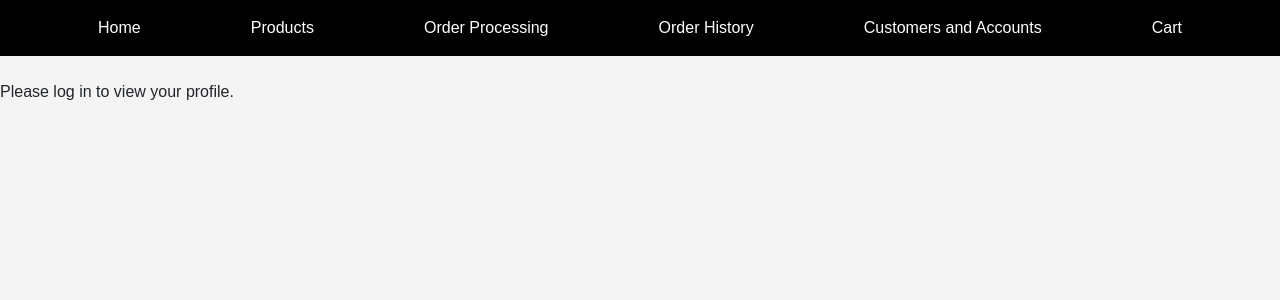
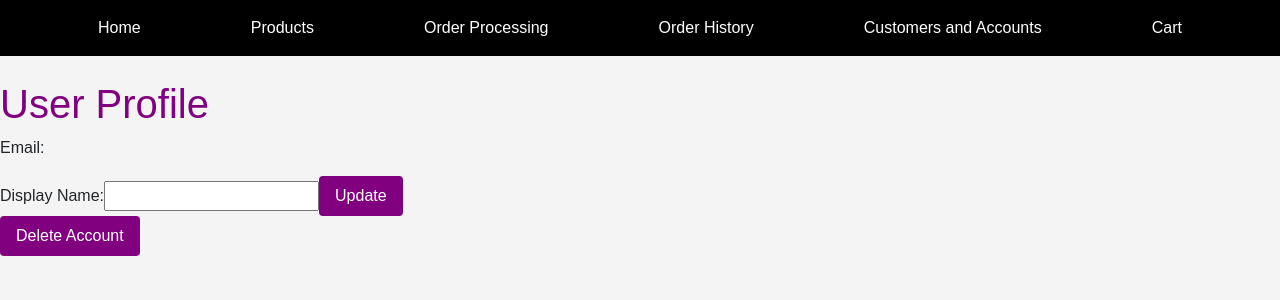
Before and after one commit to BUFFALOLO/E-CommerceAppWithFirebase, a React (Vite) app: page /profile in a window 1280 px wide. Shown: the top 300 px of the page. Built offline with nearby package versions, Linux system fonts and the light colour scheme; no server answers.

Commit message:
added a drop down feature for login/logout.profile

```diff
--- a/index.html
+++ b/index.html
@@ -8,6 +8,6 @@
   </head>
   <body>
     <div id="root"></div>
-    <script type="module" src="/src/main.jsx"></script>
+    <script type="module" src="./src/main.jsx"></script> <!-- Updated to relative path -->
   </body>
 </html>
--- a/src/App.jsx
+++ b/src/App.jsx
@@ -15,7 +15,7 @@ import { Route, Routes } from "react-router-dom";
 import CustomersAndAccountsMenu from "./components/CustomersAndAccountsMenu";
 import ShoppingCart from "./components/ShoppingCart";
 import Login from "./components/Auth/Login";
-import UserProfile from "./components/UserProfile";
+import UserProfile from "./components/UserProfile"; // Import UserProfile
 
 function App() {
   return (
--- a/src/components/CreateProductForm.jsx
+++ b/src/components/CreateProductForm.jsx
@@ -7,7 +7,7 @@ import 'bootstrap/dist/css/bootstrap.min.css';
 
 function ProductForm() {
   const [validated, setValidated] = useState(false);
-  const [newProduct, setNewProduct] = useState({
+    const [newProduct, setNewProduct] = useState({
     title: "",
     price: "",
     description: "",
--- a/src/components/NavBar.jsx
+++ b/src/components/NavBar.jsx
@@ -5,7 +5,7 @@ import { useSelector } from 'react-redux';
 import { selectCartItems } from '../features/cart/cartSlice';
 import 'bootstrap/dist/css/bootstrap.min.css';
 import { useAuth } from '../contexts/AuthContext';
-import Logout from './Auth/Logout';
+import UserDropdown from './UserDropdown';
 
 function NavigationBar() {
   const cartItems = useSelector(selectCartItems);
@@ -28,10 +28,8 @@ function NavigationBar() {
           )}
         </NavLink>
         {currentUser ? (
-              <Logout />
-            ) : (
-              null
-            )}
+          <UserDropdown />
+        ) : null}
       </Container>
     </Navbar>
   );
--- a/src/components/Register.tsx
+++ b/src/components/Register.tsx
@@ -11,6 +11,18 @@ const Register = () => {
   const handleRegister = async (e: FormEvent) => {
     e.preventDefault();
     setError(null);
+
+    // Validation
+    if (!email || !password) {
+      setError("Email and password are required.");
+      return;
+    }
+
+    if (password.length < 6) {
+      setError("Password must be at least 6 characters long.");
+      return;
+    }
+
     try {
       const userCredential = await createUserWithEmailAndPassword(auth, email, password);
       const user = userCredential.user;
--- /dev/null
+++ b/src/components/UserDropdown.jsx
@@ -0,0 +1,31 @@
+import React, { useState } from 'react';
+import { NavLink } from 'react-router-dom';
+import { signOut } from 'firebase/auth';
+import { auth } from '../firebase'; // Updated import path
+import Dropdown from 'react-bootstrap/Dropdown';
+
+const UserDropdown = () => {
+  const [showDropdown, setShowDropdown] = useState(false);
+
+  const handleLogout = async () => {
+    try {
+      await signOut(auth);
+    } catch (err) {
+      console.error('Logout error:', err);
+    }
+  };
+
+  return (
+    <Dropdown onToggle={() => setShowDropdown(!showDropdown)} show={showDropdown}>
+      <Dropdown.Toggle variant="success" id="dropdown-basic">
+        User
+      </Dropdown.Toggle>
+      <Dropdown.Menu>
+        <Dropdown.Item as={NavLink} to="/profile">Profile</Dropdown.Item> {/* Updated link */}
+        <Dropdown.Item onClick={handleLogout}>Logout</Dropdown.Item>
+      </Dropdown.Menu>
+    </Dropdown>
+  );
+};
+
+export default UserDropdown;
--- a/src/components/UserProfile.jsx
+++ b/src/components/UserProfile.jsx
@@ -2,102 +2,53 @@ import React, { useState, useEffect } from 'react';
 import { useAuth } from '../contexts/AuthContext';
 
 const UserProfile = () => {
-  const { currentUser, userProfile, updateUserProfile, deleteUserAccount } = useAuth();
-  const [editableProfile, setEditableProfile] = useState({
-    name: '',
-    address: '',
-  });
-  const [isEditing, setIsEditing] = useState(false);
-  const [error, setError] = useState(null);
-  const [successMessage, setSuccessMessage] = useState(null);
+  const { currentUser, updateUserProfile, deleteUserAccount } = useAuth();
+  const [displayName, setDisplayName] = useState(currentUser?.displayName || '');
+  const [error, setError] = useState('');
 
   useEffect(() => {
-    if (userProfile) {
-      setEditableProfile({
-        name: userProfile.name || '',
-        address: userProfile.address || '',
-      });
+    if (currentUser) {
+      setDisplayName(currentUser.displayName || '');
     }
-  }, [userProfile]);
+  }, [currentUser]);
 
-  const handleChange = (e) => {
-    setEditableProfile({
-      ...editableProfile,
-      [e.target.name]: e.target.value,
-    });
-  };
-
-  const handleSave = async () => {
-    setError(null);
-    setSuccessMessage(null);
+  const handleUpdate = async () => {
     try {
-      await updateUserProfile(editableProfile);
-      setSuccessMessage('Profile updated successfully.');
-      setIsEditing(false);
+      await updateUserProfile({ displayName });
+      alert('Profile updated successfully!');
     } catch (err) {
-      setError('Failed to update profile: ' + err.message);
+      setError('Failed to update profile. Please try again.');
     }
   };
 
   const handleDeleteAccount = async () => {
-    setError(null);
-    if (window.confirm('Are you sure you want to delete your account? This action cannot be undone.')) {
+    if (window.confirm('Are you sure you want to delete your account?')) {
       try {
         await deleteUserAccount();
-        alert('Account deleted successfully.');
-        // Optionally redirect or update UI after deletion
+        alert('Account deleted successfully!');
       } catch (err) {
-        setError('Failed to delete account: ' + err.message);
+        setError('Failed to delete account. Please try again.');
       }
     }
   };
 
-  if (!currentUser) {
-    return <p>Please log in to view your profile.</p>;
-  }
-
   return (
     <div>
-      <h2>User Profile</h2>
-      {error && <p style={{ color: 'red' }}>{error}</p>}
-      {successMessage && <p style={{ color: 'green' }}>{successMessage}</p>}
+      <h1>User Profile</h1>
+      {error && <p className="text-danger">{error}</p>}
+      <p>Email: {currentUser?.email}</p>
       <div>
         <label>
-          Name:
-          {isEditing ? (
-            <input
-              type="text"
-              name="name"
-              value={editableProfile.name}
-              onChange={handleChange}
-            />
-          ) : (
-            <span> {userProfile?.name || 'N/A'}</span>
-          )}
+          Display Name:
+          <input
+            type="text"
+            value={displayName}
+            onChange={(e) => setDisplayName(e.target.value)}
+          />
         </label>
+        <button onClick={handleUpdate}>Update</button>
       </div>
-      <div>
-        <label>
-          Address:
-          {isEditing ? (
-            <input
-              type="text"
-              name="address"
-              value={editableProfile.address}
-              onChange={handleChange}
-            />
-          ) : (
-            <span> {userProfile?.address || 'N/A'}</span>
-          )}
-        </label>
-      </div>
-      {isEditing ? (
-        <button onClick={handleSave}>Save</button>
-      ) : (
-        <button onClick={() => setIsEditing(true)}>Edit Profile</button>
-      )}
-      <hr />
-      <button onClick={handleDeleteAccount} style={{ color: 'red' }}>
+      <button onClick={handleDeleteAccount} className="btn btn-danger">
         Delete Account
       </button>
     </div>
--- a/src/firebase.ts
+++ b/src/firebase.ts
@@ -13,7 +13,13 @@ const firebaseConfig = {
 };
 
 // Initialize Firebase
-const app = initializeApp(firebaseConfig);
+let app;
+try {
+    app = initializeApp(firebaseConfig);
+} catch (error) {
+    console.error("Firebase initialization error:", error);
+    throw new Error("Failed to initialize Firebase. Please check your configuration.");
+}
 
 // Initialize Firebase Authentication and Firestore and export them
 const auth = getAuth(app);
```
Lines whose indentation alone changed are shown as unchanged.
